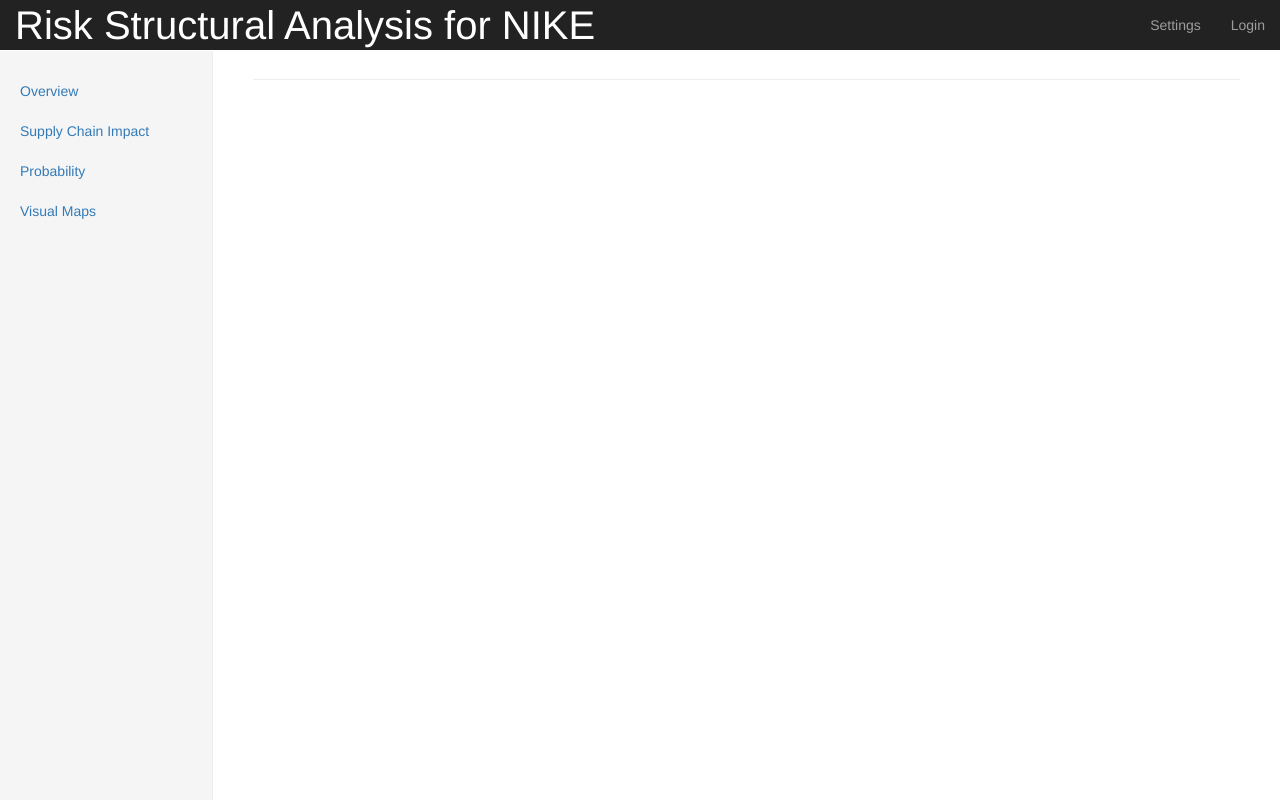
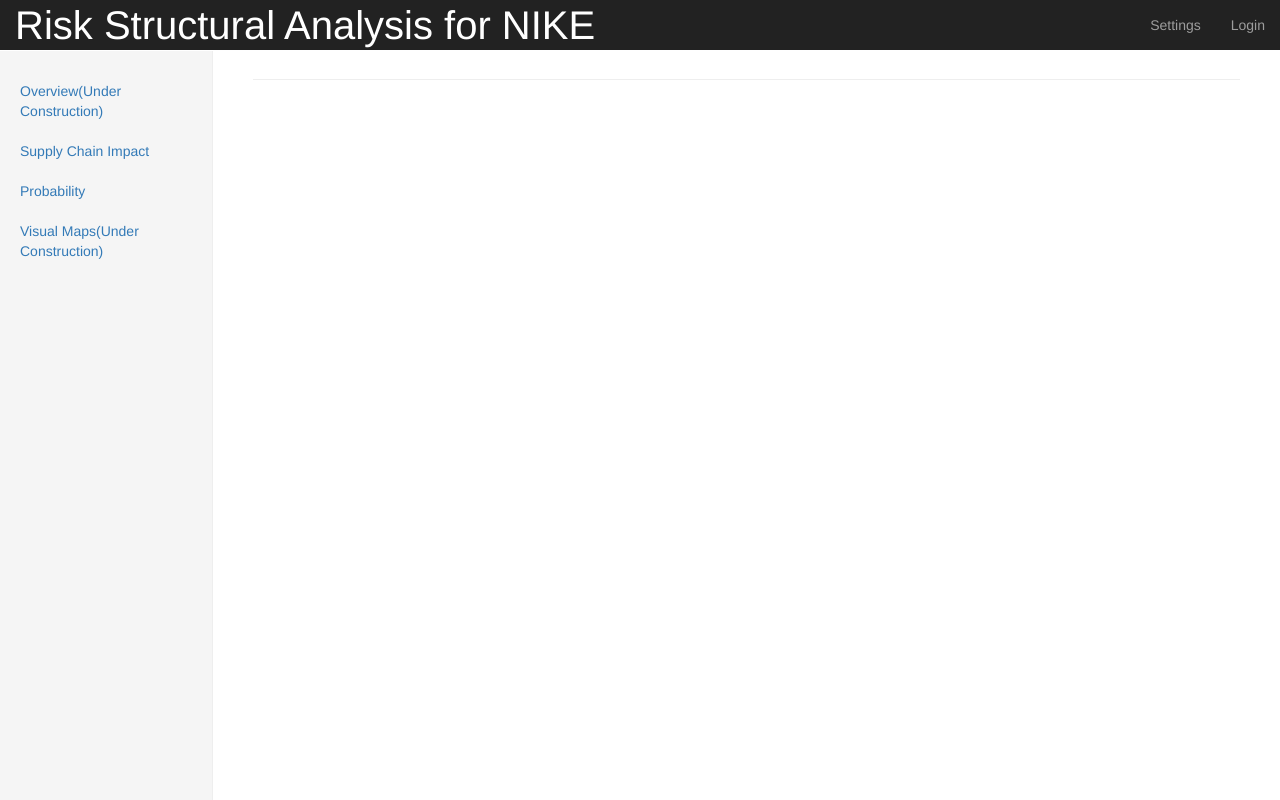
Before and after one commit to KeleiAzz/SCRC_server, a Django app: page / in a window 1280 px wide. Run offline with Django 3.2, Linux system fonts and the light colour scheme; parts of the project's set-up code (start-up, migrations or seed data) failed here and were passed over; some libraries are stand-ins or nearby versions.

Commit message:
Add a reminder

```diff
--- a/risk_evidence/templates/dashboard.html
+++ b/risk_evidence/templates/dashboard.html
@@ -52,10 +52,10 @@
       <div class="row">
         <div class="col-sm-3 col-md-2 sidebar">
           <ul class="nav nav-sidebar">
-            <li class="active"><a href="#">Overview <span class="sr-only">(current)</span></a></li>
+            <li class="active"><a href="#">Overview(Under Construction) <span class="sr-only">(current)</span></a></li>
             <li><a href="/risk_evidence/supply_chain_impact/list/">Supply Chain Impact</a></li>
             <li><a href="/risk_evidence/probability/list/">Probability</a></li>
-              <li><a href="#">Visual Maps</a></li>
+              <li><a href="#">Visual Maps(Under Construction)</a></li>
 {#            <li><a href="#">Export</a></li>#}
           </ul>
         </div>
```
